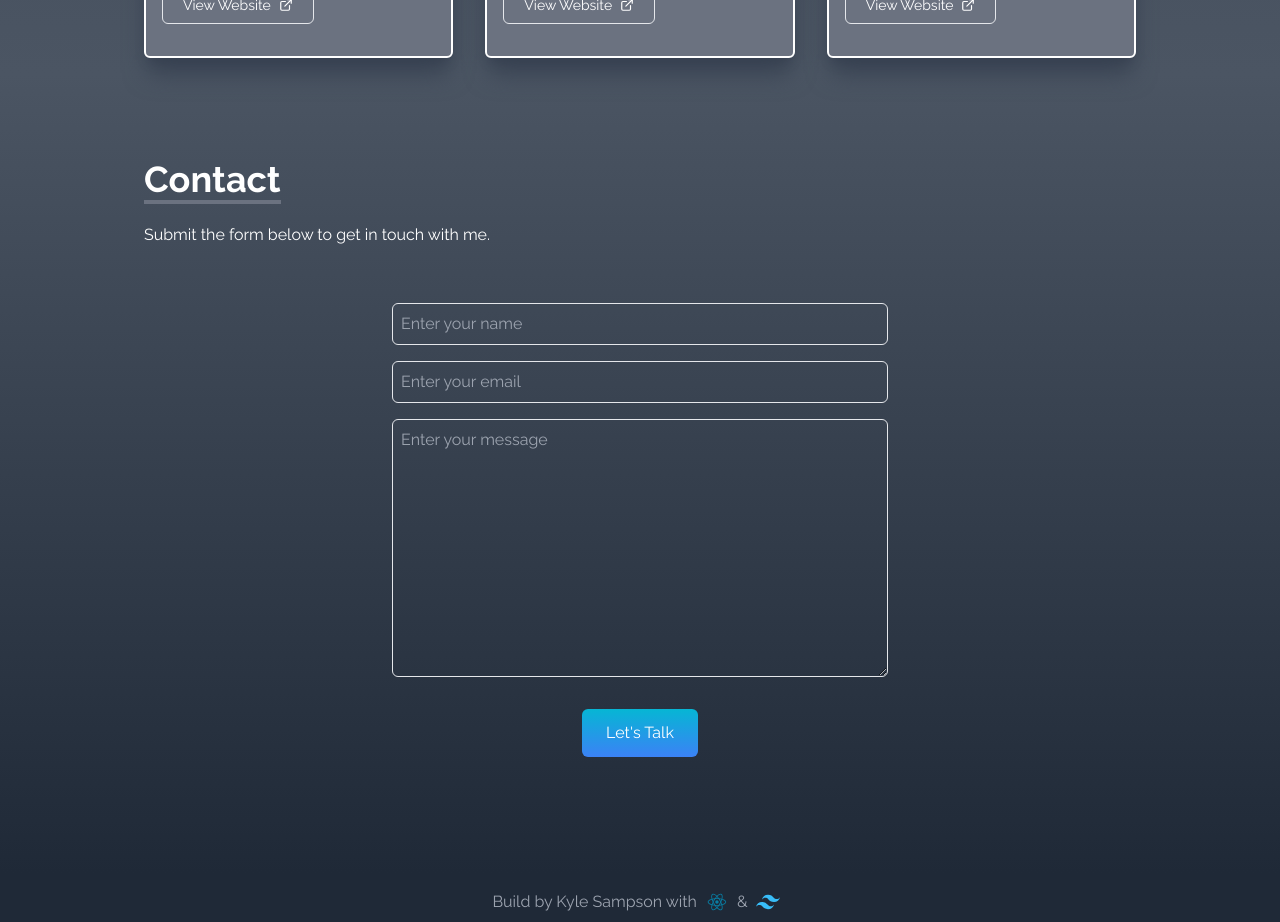
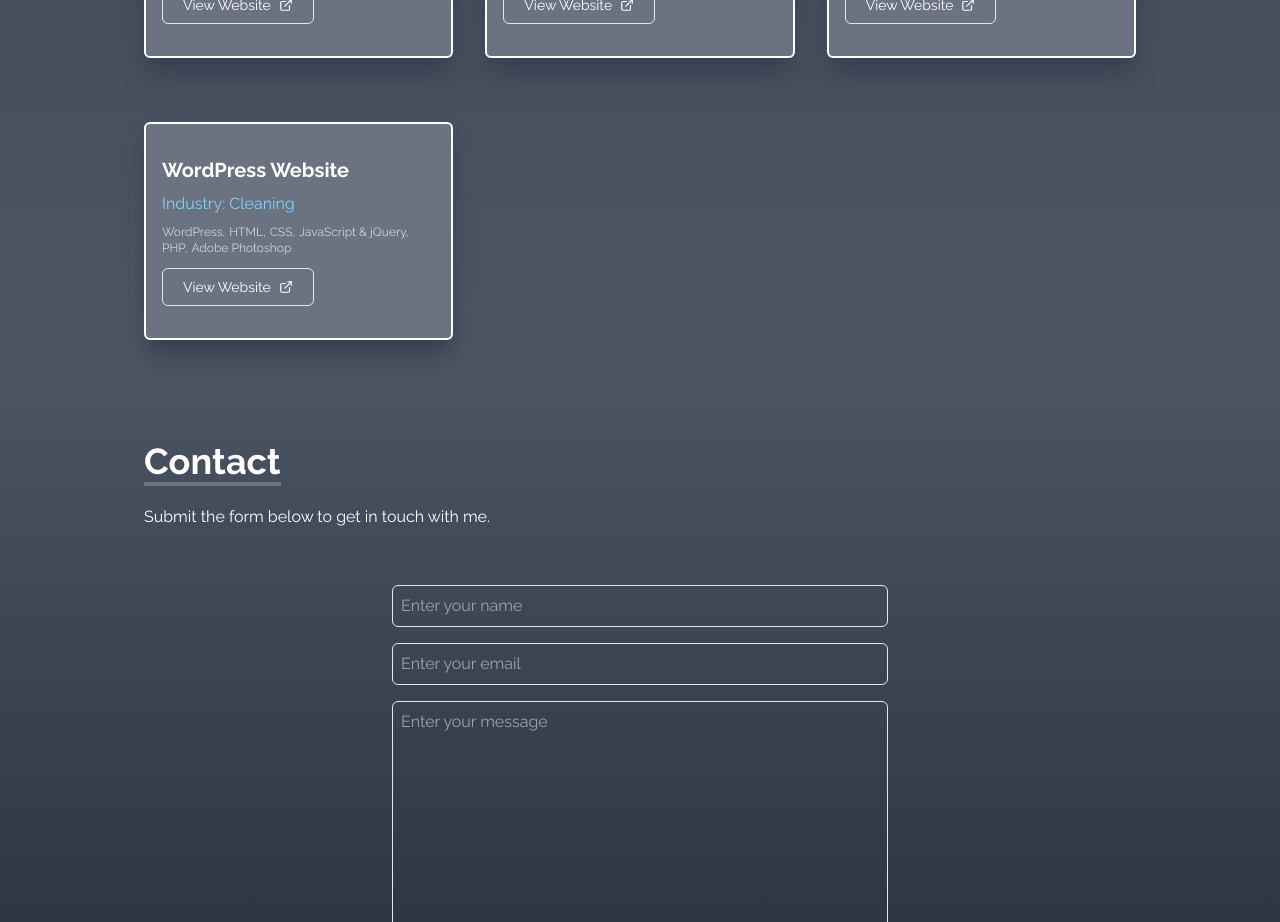
Before and after one commit to KS2015/portfolio, a React (Create React App) app: page / in a window 1280 px wide. Shown: the part 3560-4482 px from the top of the page. Built offline with nearby package versions, Linux system fonts and the light colour scheme.

Commit message:
new project added

```diff
--- a/src/Components/Portfolio.jsx
+++ b/src/Components/Portfolio.jsx
@@ -104,6 +104,20 @@ const Portfolio = () => {
         "WordPress,",
         "HTML,",
         "CSS/SCSS,",
+        "JavaScript & jQuery,",
+        "PHP,",
+        "Adobe Photoshop",
+      ],
+    },
+    {
+      id: 4,
+      title: "WordPress Website",
+      link: "https://sparklycleaningmilwaukee.com/",
+      industry: "Cleaning",
+      tools: [
+        "WordPress,",
+        "HTML,",
+        "CSS,",
         "JavaScript & jQuery,",
         "PHP,",
         "Adobe Photoshop",
```
